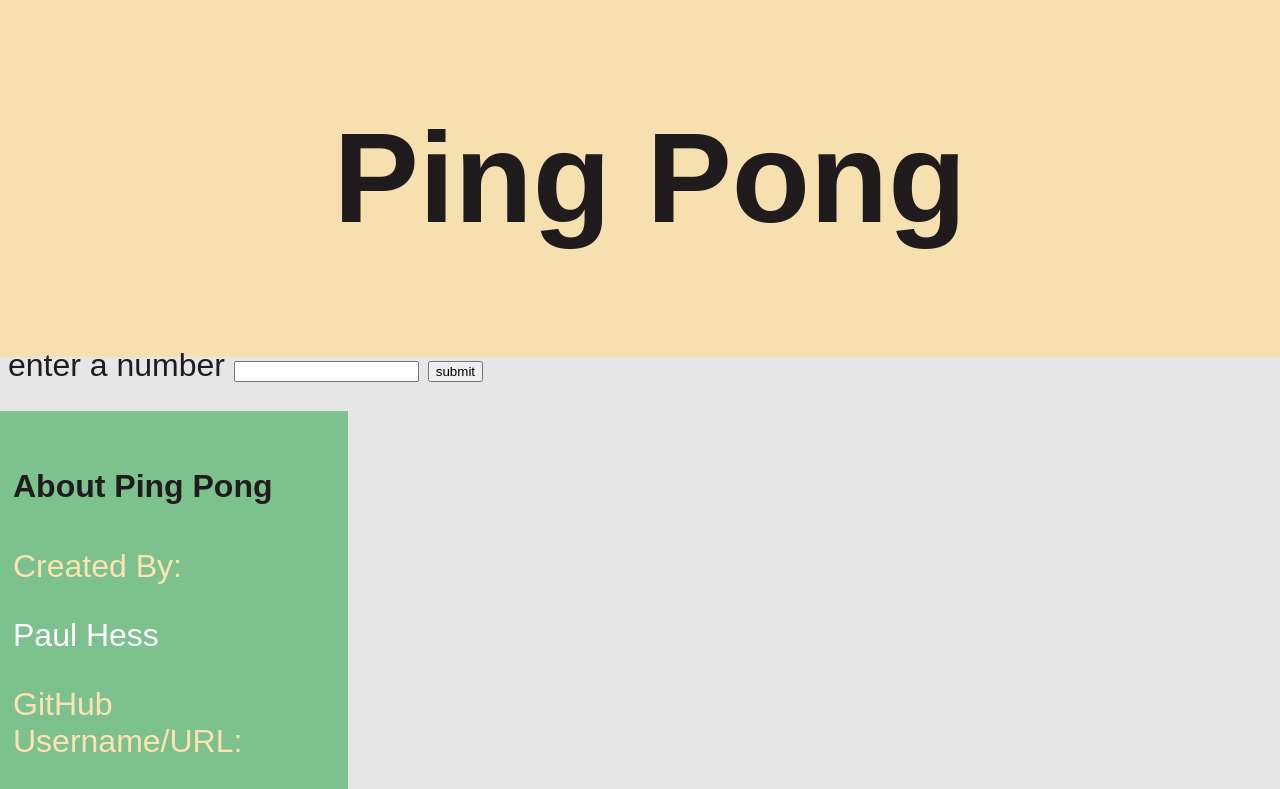
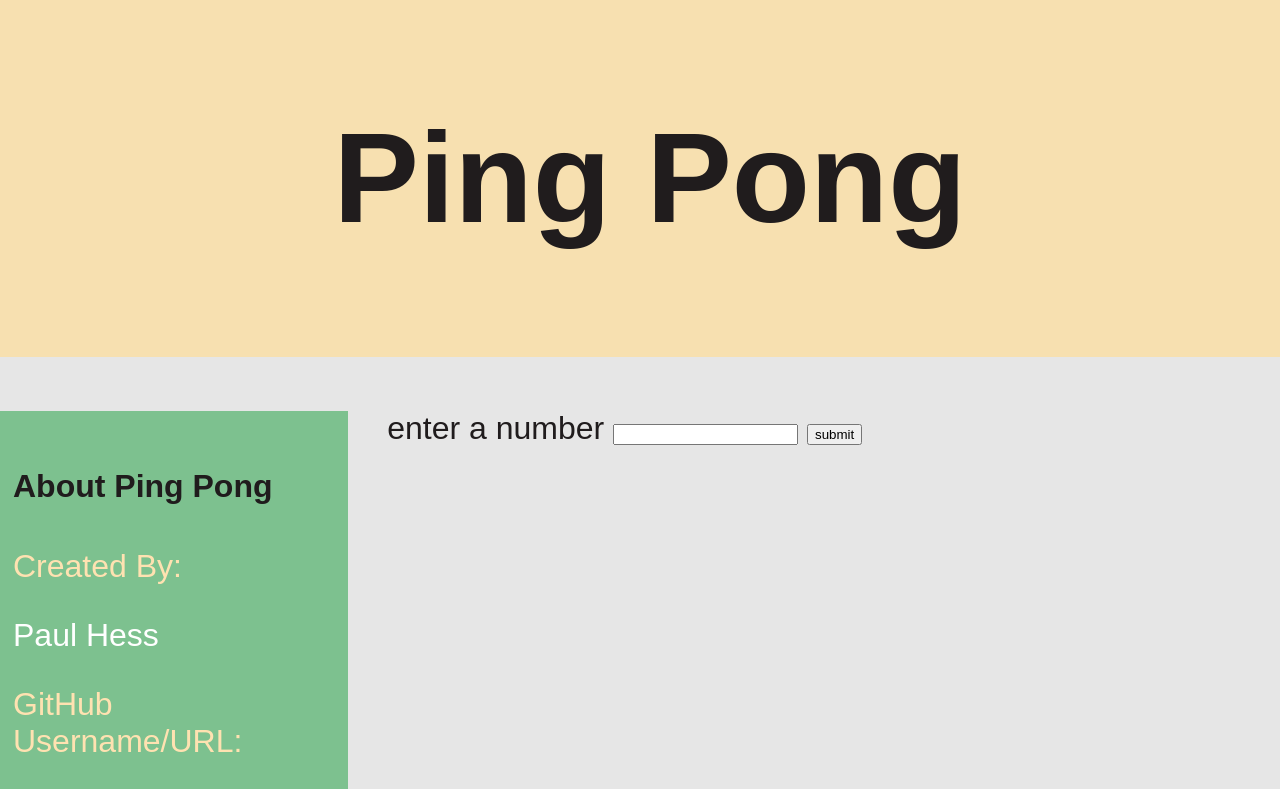
Before and after one commit to Paul-Hess/ping_pong_node, a plain HTML site: page index.html in a window 1280 px wide. Shown: the top 789 px of the page. Drawn offline with Linux system fonts and the light colour scheme.

Commit message:
add basic styling to form:

```diff
--- a/css/styles.css
+++ b/css/styles.css
@@ -27,6 +27,8 @@ div.sidebar {
 	float: left;
 }
 
+
+
 p.info-name {
 	color: #FFE2B1;
 }
@@ -40,4 +42,7 @@ p.info {
 }
 
 div.output {
+	margin-top: 5%;
+	width: 70%;
+	float: right;
 }
--- a/index.html
+++ b/index.html
@@ -19,6 +19,7 @@
 		<p class="info-name">Level 2 Test for:</p>
 		<p class='info'>CSS</p>
  	</div>
+ 	<div class="output">
 		<div class="form">
 			<form id="number-input">
 				<label>enter a number</label>
@@ -26,9 +27,10 @@
 				<button type="submit">submit</button>
 			</form>
 		</div>
-	<div class="output">
+		<div>
 			<ul class="output">
 			</ul>
+		</div>
 	</div>
 
 </body>
```
Lines whose indentation alone changed are shown as unchanged.
